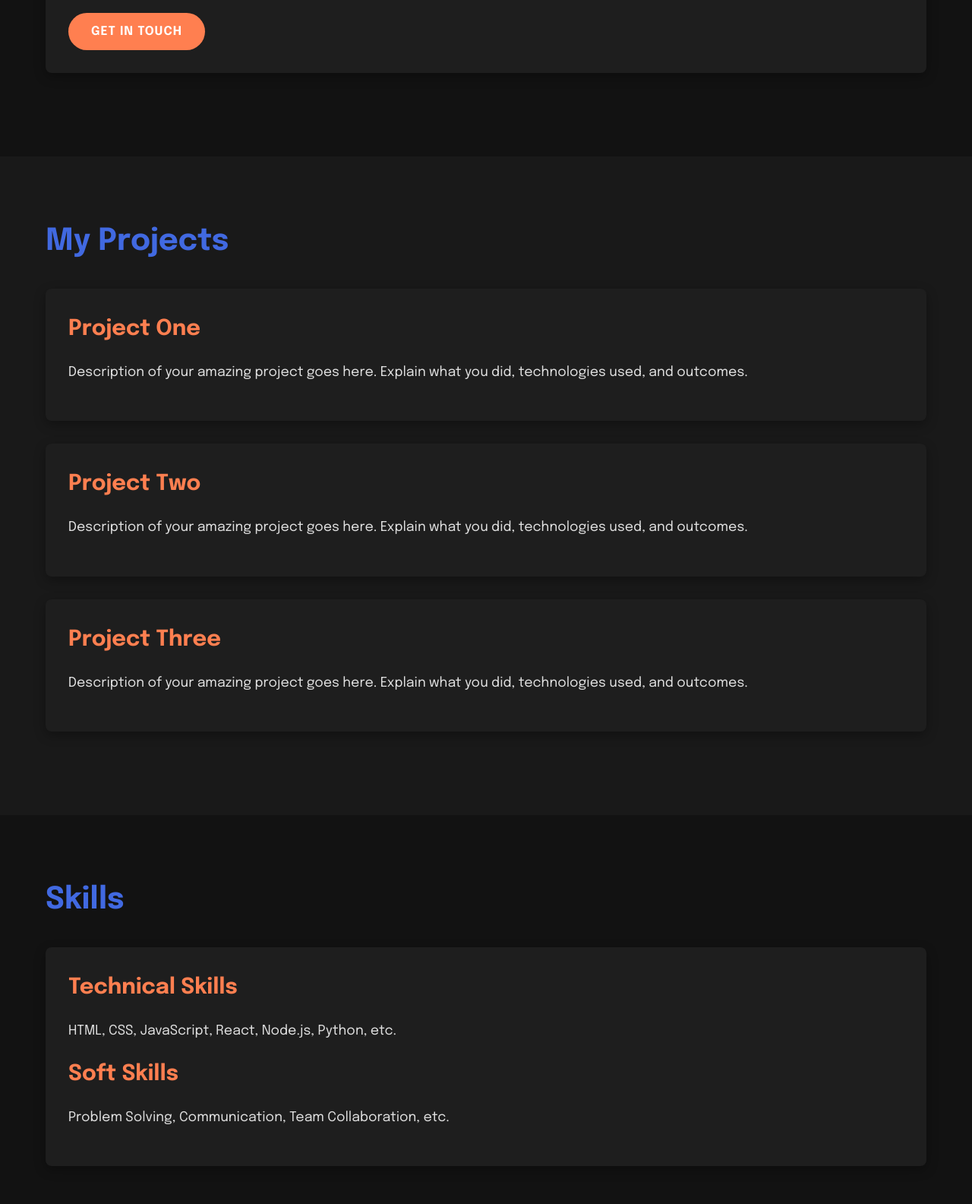
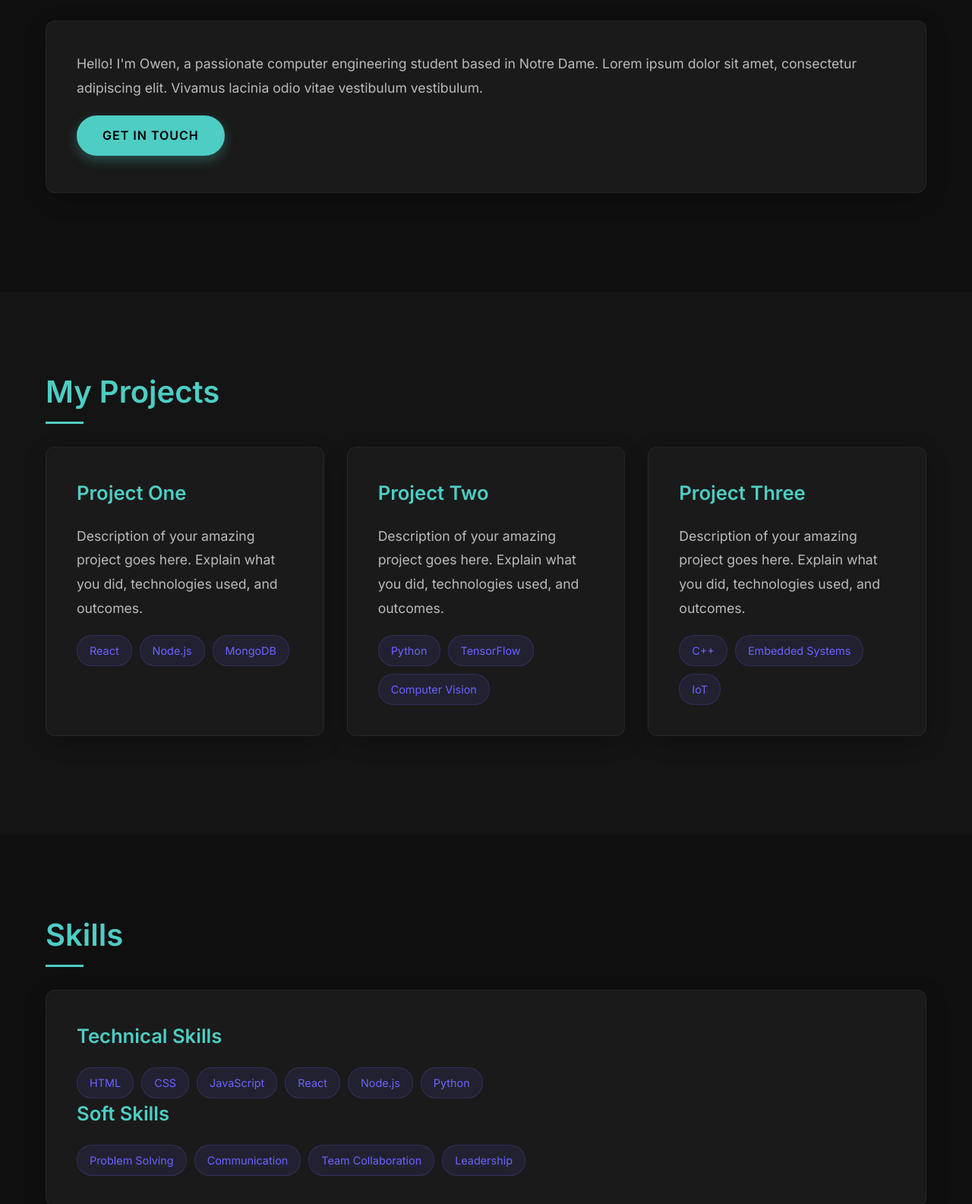
Before and after one commit to owendor/owendor.github.io, a plain HTML site: page index.html in a window 1280 px wide. Shown: the part 574-2159 px from the top of the page at 76% size. Drawn offline with Linux system fonts and the light colour scheme.

Commit message:
Modernize

```diff
--- a/index.html
+++ b/index.html
@@ -7,17 +7,20 @@
         <link rel="preconnect" href="https://fonts.googleapis.com" />
         <link rel="preconnect" href="https://fonts.gstatic.com" crossorigin />
         <link
-            href="https://fonts.googleapis.com/css2?family=Epilogue:wght@400;700&display=swap"
+            href="https://fonts.googleapis.com/css2?family=Inter:wght@300;400;600;700&display=swap"
             rel="stylesheet"
         />
         <style>
             :root {
-                --primary-color: #6a5acd;
-                --secondary-color: #4169e1;
-                --accent-color: #ff7f50;
-                --background-color: #121212;
-                --card-background: #1e1e1e;
-                --text-color: #e0e0e0;
+                --primary-color: #6c63ff;
+                --secondary-color: #2c3e50;
+                --accent-color: #4ecdc4;
+                --background-color: #0f0f0f;
+                --card-background: #1a1a1a;
+                --card-hover-background: #212121;
+                --text-color: #f5f5f5;
+                --text-secondary: #bbbbbb;
+                --transition-speed: 0.3s;
             }
 
             * {
@@ -27,10 +30,11 @@
             }
 
             body {
-                font-family: "Epilogue", sans-serif;
+                font-family: "Inter", sans-serif;
                 line-height: 1.6;
                 color: var(--text-color);
                 background-color: var(--background-color);
+                scroll-behavior: smooth;
             }
 
             .container {
@@ -46,28 +50,47 @@
                     var(--secondary-color)
                 );
                 color: white;
-                padding: 100px 0 50px;
+                padding: 120px 0 80px;
                 text-align: center;
+                clip-path: polygon(0 0, 100% 0, 100% 85%, 0 100%);
+                box-shadow: 0 5px 20px rgba(0, 0, 0, 0.2);
             }
 
             h1 {
-                font-family: "Epilogue", sans-serif;
-                font-size: 3.5rem;
+                font-family: "Inter", sans-serif;
+                font-size: 4rem;
+                font-weight: 700;
                 margin-bottom: 20px;
-                letter-spacing: 1px;
+                letter-spacing: -0.5px;
+                background: linear-gradient(90deg, #fff, #e0e0e0);
+                -webkit-background-clip: text;
+                -webkit-text-fill-color: transparent;
             }
 
             h2 {
-                font-family: "Epilogue", sans-serif;
+                font-family: "Inter", sans-serif;
                 font-size: 2.5rem;
-                margin-bottom: 30px;
-                color: var(--secondary-color);
+                font-weight: 600;
+                margin-bottom: 40px;
+                color: var(--accent-color);
+                position: relative;
+                display: inline-block;
+            }
+
+            h2::after {
+                content: "";
+                position: absolute;
+                left: 0;
+                bottom: -10px;
+                width: 50px;
+                height: 3px;
+                background-color: var(--accent-color);
             }
 
             h3 {
-                font-family: "Epilogue", sans-serif;
-                font-weight: 700;
-                font-size: 1.8rem;
+                font-family: "Inter", sans-serif;
+                font-weight: 600;
+                font-size: 1.6rem;
                 margin-bottom: 20px;
                 color: var(--accent-color);
             }
@@ -75,80 +98,147 @@
             p {
                 margin-bottom: 20px;
                 font-size: 1.1rem;
+                color: var(--text-secondary);
+                line-height: 1.8;
             }
 
             .subtitle {
-                font-family: "Epilogue", sans-serif;
-                font-size: 1.2rem;
+                font-family: "Inter", sans-serif;
+                font-size: 1.3rem;
+                font-weight: 300;
                 opacity: 0.9;
+                max-width: 600px;
+                margin: 0 auto;
             }
 
             .section {
-                padding: 80px 0;
+                padding: 100px 0;
+                position: relative;
             }
 
             .section-alt {
-                background-color: #191919;
+                background-color: #141414;
+                position: relative;
             }
 
             .card {
                 background-color: var(--card-background);
-                border-radius: 8px;
-                box-shadow: 0 5px 15px rgba(0, 0, 0, 0.3);
-                padding: 30px;
+                border-radius: 12px;
+                box-shadow: 0 8px 30px rgba(0, 0, 0, 0.2);
+                padding: 40px;
                 margin-bottom: 30px;
-                transition: transform 0.3s ease;
+                transition: all var(--transition-speed) ease;
+                border: 1px solid rgba(255, 255, 255, 0.05);
+                backdrop-filter: blur(10px);
             }
 
             .card:hover {
-                transform: translateY(-5px);
+                transform: translateY(-8px);
+                background-color: var(--card-hover-background);
+                box-shadow: 0 15px 40px rgba(0, 0, 0, 0.3);
+                border-color: rgba(255, 255, 255, 0.1);
             }
 
             .btn {
                 display: inline-block;
                 background-color: var(--accent-color);
-                color: white;
-                padding: 12px 30px;
-                border-radius: 30px;
+                color: #000;
+                padding: 14px 34px;
+                border-radius: 40px;
                 text-decoration: none;
-                font-weight: bold;
+                font-weight: 600;
+                font-size: 1rem;
                 text-transform: uppercase;
                 letter-spacing: 1px;
-                transition: all 0.3s ease;
+                transition: all var(--transition-speed) ease;
+                border: none;
+                position: relative;
+                overflow: hidden;
+                box-shadow: 0 6px 15px rgba(78, 205, 196, 0.3);
+                z-index: 1;
             }
 
             .btn:hover {
-                background-color: #ff6b3d;
-                transform: translateY(-2px);
-                box-shadow: 0 5px 15px rgba(255, 127, 80, 0.3);
+                background-color: #3dbcb4;
+                transform: translateY(-3px);
+                box-shadow: 0 10px 20px rgba(78, 205, 196, 0.4);
+            }
+
+            .btn:active {
+                transform: translateY(-1px);
             }
 
             footer {
-                background-color: var(--primary-color);
+                background-color: var(--secondary-color);
                 color: white;
-                padding: 50px 0;
+                padding: 60px 0;
                 text-align: center;
+                position: relative;
             }
 
             .social-links {
-                margin-top: 20px;
+                margin-top: 30px;
+                display: flex;
+                justify-content: center;
+                gap: 20px;
             }
 
             .social-links a {
-                display: inline-block;
-                margin: 0 10px;
+                display: inline-flex;
+                align-items: center;
+                justify-content: center;
+                width: 50px;
+                height: 50px;
+                background-color: rgba(255, 255, 255, 0.1);
+                border-radius: 50%;
                 color: white;
-                font-size: 1.5rem;
-                transition: color 0.3s ease;
+                font-size: 1.3rem;
+                transition: all var(--transition-speed) ease;
             }
 
             .social-links a:hover {
+                color: var(--secondary-color);
+                background-color: var(--accent-color);
+                transform: translateY(-5px);
+            }
+
+            .project-grid {
+                display: grid;
+                grid-template-columns: repeat(auto-fit, minmax(320px, 1fr));
+                gap: 30px;
+            }
+
+            .skills-container {
+                display: flex;
+                flex-wrap: wrap;
+                gap: 10px;
+                margin-top: 15px;
+            }
+
+            .skill-tag {
+                background-color: rgba(108, 99, 255, 0.1);
+                color: var(--primary-color);
+                padding: 8px 16px;
+                border-radius: 20px;
+                font-size: 0.9rem;
+                font-weight: 500;
+                border: 1px solid rgba(108, 99, 255, 0.2);
+            }
+
+            .contact-info {
+                display: flex;
+                align-items: center;
+                margin-bottom: 15px;
+            }
+
+            .contact-info i {
+                margin-right: 15px;
                 color: var(--accent-color);
             }
 
             @media (max-width: 768px) {
                 h1 {
-                    font-size: 2.5rem;
+                    font-size: 3rem;
                 }
 
                 h2 {
@@ -156,7 +246,11 @@
                 }
 
                 .section {
-                    padding: 50px 0;
+                    padding: 60px 0;
+                }
+
+                .project-grid {
+                    grid-template-columns: 1fr;
                 }
             }
         </style>
@@ -176,10 +270,10 @@
                 <h2>About Me</h2>
                 <div class="card">
                     <p>
-                        Hello! I'm [Your Name], a passionate [Your Profession]
-                        based in [Your Location]. Lorem ipsum dolor sit amet,
+                        Hello! I'm Owen, a passionate computer engineering
+                        student based in Notre Dame. Lorem ipsum dolor sit amet,
                         consectetur adipiscing elit. Vivamus lacinia odio vitae
-                        vestibulum.
+                        vestibulum vestibulum.
                     </p>
                     <a href="#contact" class="btn">Get in Touch</a>
                 </div>
@@ -189,26 +283,46 @@
         <section class="section section-alt">
             <div class="container">
                 <h2>My Projects</h2>
+                <div class="project-grid">
                     <div class="card">
                         <h3>Project One</h3>
                         <p>
-                        Description of your amazing project goes here. Explain
-                        what you did, technologies used, and outcomes.
+                            Description of your amazing project goes here.
+                            Explain what you did, technologies used, and
+                            outcomes.
                         </p>
+                        <div class="skills-container">
+                            <span class="skill-tag">React</span>
+                            <span class="skill-tag">Node.js</span>
+                            <span class="skill-tag">MongoDB</span>
+                        </div>
                     </div>
                     <div class="card">
                         <h3>Project Two</h3>
                         <p>
-                        Description of your amazing project goes here. Explain
-                        what you did, technologies used, and outcomes.
+                            Description of your amazing project goes here.
+                            Explain what you did, technologies used, and
+                            outcomes.
                         </p>
+                        <div class="skills-container">
+                            <span class="skill-tag">Python</span>
+                            <span class="skill-tag">TensorFlow</span>
+                            <span class="skill-tag">Computer Vision</span>
+                        </div>
                     </div>
                     <div class="card">
                         <h3>Project Three</h3>
                         <p>
-                        Description of your amazing project goes here. Explain
-                        what you did, technologies used, and outcomes.
+                            Description of your amazing project goes here.
+                            Explain what you did, technologies used, and
+                            outcomes.
                         </p>
+                        <div class="skills-container">
+                            <span class="skill-tag">C++</span>
+                            <span class="skill-tag">Embedded Systems</span>
+                            <span class="skill-tag">IoT</span>
+                        </div>
+                    </div>
                 </div>
             </div>
         </section>
@@ -218,12 +332,22 @@
                 <h2>Skills</h2>
                 <div class="card">
                     <h3>Technical Skills</h3>
-                    <p>HTML, CSS, JavaScript, React, Node.js, Python, etc.</p>
+                    <div class="skills-container">
+                        <span class="skill-tag">HTML</span>
+                        <span class="skill-tag">CSS</span>
+                        <span class="skill-tag">JavaScript</span>
+                        <span class="skill-tag">React</span>
+                        <span class="skill-tag">Node.js</span>
+                        <span class="skill-tag">Python</span>
+                    </div>
 
                     <h3>Soft Skills</h3>
-                    <p>
-                        Problem Solving, Communication, Team Collaboration, etc.
-                    </p>
+                    <div class="skills-container">
+                        <span class="skill-tag">Problem Solving</span>
+                        <span class="skill-tag">Communication</span>
+                        <span class="skill-tag">Team Collaboration</span>
+                        <span class="skill-tag">Leadership</span>
+                    </div>
                 </div>
             </div>
         </section>
@@ -236,8 +360,14 @@
                         Feel free to reach out for collaborations or just a
                         friendly hello!
                     </p>
-                    <p>Email: your.email@example.com</p>
-                    <p>Phone: (123) 456-7890</p>
+                    <div class="contact-info">
+                        <i class="fas fa-envelope"></i>
+                        <p>your.email@example.com</p>
+                    </div>
+                    <div class="contact-info">
+                        <i class="fas fa-phone-alt"></i>
+                        <p>(123) 456-7890</p>
+                    </div>
                 </div>
             </div>
         </section>
@@ -252,6 +382,9 @@
                     <a href="#" aria-label="LinkedIn">
                         <i class="fab fa-linkedin"></i>
                     </a>
+                    <a href="#" aria-label="Twitter">
+                        <i class="fab fa-twitter"></i>
+                    </a>
                 </div>
             </div>
         </footer>
```
Lines whose indentation alone changed are shown as unchanged.
